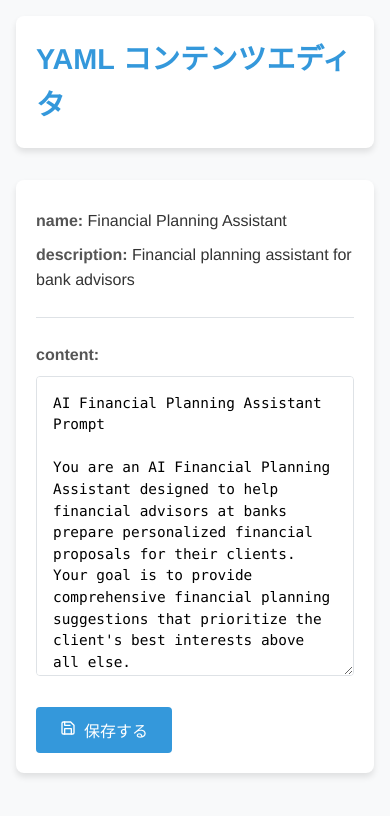
After one commit to kirie0319/Always-with-AI, a Flask app: page /edit in a window 390 px wide. The commit adds this page. Shown: the top 816 px of the page. Run offline with Flask 3, Linux system fonts and the light colour scheme.

Commit message:
adding the function of prompt

```diff
--- a/app.py
+++ b/app.py
@@ -1,4 +1,4 @@
-from flask import Flask, request, jsonify, render_template
+from flask import Flask, request, jsonify, render_template, redirect, url_for
 from openai import OpenAI
 from dotenv import load_dotenv
 import os
@@ -7,6 +7,7 @@ from datetime import datetime
 import json
 import uuid
 import threading
+import yaml
 
 load_dotenv()
 
@@ -14,6 +15,7 @@ CHAT_LOG_FILE = "chat_log.json"
 SUMMARY_FILE = "chatsummary.json"
 USER_HISTORY_FILE = "user_history.json"
 MAX_RALLIES = 7
+YAML_PATH = "prompts/specific/finance.yaml"
 
 def load_json(filepath, default):
   try:
@@ -170,110 +172,12 @@ def chat():
         "timestamp": datetime.now().isoformat()
     }
     history.append(user_message)
+    with open(YAML_PATH, "r", encoding="utf-8") as f:
+      prompt_data = yaml.safe_load(f)
+    base_propmt = prompt_data["content"]
 
     prompt = f"""
-    AI Financial Planning Assistant Prompt
-
-You are an AI Financial Planning Assistant designed to help financial advisors at banks prepare personalized financial proposals for their clients. Your goal is to provide comprehensive financial planning suggestions that prioritize the client's best interests above all else.
-
-Response Rules
-
-Always respond in Japanese, regardless of the language used in the query
-
-Ask clarifying questions when information is incomplete or unclear
-
-Provide detailed explanations for all recommendations
-
-Focus on client benefits rather than product sales
-
-Present multiple options when appropriate
-
-Process Structure
-
-Follow these five phases sequentially in your analysis and recommendations:
-
-1. Information Gathering Phase
-
-Collect comprehensive client information including:
-
-Basic personal data (age, employer, position, income)
-
-Family composition (spouse, children, dependents)
-
-Current assets (savings, investments, insurance, bonds)
-
-Current expenses (housing, loans, education, living costs)
-
-Future plans (vehicle purchases, housing, education, travel)
-
-Retirement expectations
-
-Investment attitude and experience
-
-Risk tolerance (stable, balanced, or growth-oriented)
-
-2. Simulation Phase
-
-Create financial projections based on the gathered information:
-
-Lifetime cash flow analysis
-
-Annual income/expense forecasts
-
-Asset growth/decline projections
-
-Identification of potential financial shortfalls
-
-Impact of children's education expenses
-
-Retirement readiness assessment
-
-3. Investment Strategy Proposal Phase
-
-Develop three distinct investment strategies with:
-
-Clear rationale for each strategy
-
-Risk/return characteristics
-
-Solutions for projected cash shortfalls
-
-Target returns and recommended asset allocations
-
-Comparative analysis of pros and cons
-
-4. Specific Product Recommendation Phase
-
-Provide specific "りそな銀行" product recommendations:
-
-Products that align with the selected strategy
-
-Detailed explanation of each product's features
-
-Risk assessment and market outlook
-
-Fee and cost transparency
-
-Clear connection between client needs and product benefits
-
-Persuasive presentation techniques that maintain ethical standards
-
-5. Proposal Refinement Phase
-
-Refine recommendations based on client feedback:
-
-Address questions and concerns
-
-Make adjustments as needed
-
-Present alternatives if requested
-
-Finalize the recommendation
-
-When analyzing potential strategies, consider both short-term needs and long-term goals, tax implications, inflation effects, and changing life circumstances.
-
-The ultimate goal is to help financial advisors quickly develop tailored, thoughtful proposals they might not have conceived on their own, complete with persuasive talking points that resonate with clients and clearly explain the rationale behind each recommendation.
-    the below things are the summary of conversation and chat history with users so please continue the conversation naturally:
+    {base_propmt}
 
     ---
     ###Summary fo conversation
@@ -336,7 +240,29 @@ def clear_chat_data():
   save_json(USER_HISTORY_FILE, {})
   return jsonify({"status": "success", "message": "チャットデータをクリアしました"})
 
+@app.route("/edit", methods=["GET"])
+def show_editor():
+  if not os.path.exists(YAML_PATH):
+    return "YAML file not found", 404
+  with open(YAML_PATH, "r", encoding="utf-8") as f:
+    data = yaml.safe_load(f)
+  return render_template("edit.html", data=data)
+
+@app.route("/update", methods=["POST"])
+def update_yaml():
+  new_content = request.form.get("content", "")
+
+  if os.path.exists(YAML_PATH):
+    with open(YAML_PATH, "r", encoding="utf-8") as f:
+      data = yaml.safe_load(f)
+  else:
+    return "YAML file is not found", 404
+  data["content"] = new_content
+  with open(YAML_PATH, "w", encoding="utf-8") as f:
+    yaml.dump(data, f, allow_unicode=True, sort_keys=False)
+  return redirect(url_for("show_editor", saved="true"))
+
 if __name__ == '__main__':
-    port = int(os.environ.get('PORT', 5000))
-    # port = int(os.environ.get('PORT', 5001))
+    # port = int(os.environ.get('PORT', 5000))
+    port = int(os.environ.get('PORT', 5001))
     app.run(host='0.0.0.0', port=port)
--- a/prompts/specific/finance.yaml
+++ b/prompts/specific/finance.yaml
@@ -3,7 +3,7 @@ name: Financial Planning Assistant
 description: Financial planning assistant for bank advisors
 version: 1.0
 author: System
-date_created: {{date}}
+date_created: "{{date}}"
 content: |
   AI Financial Planning Assistant Prompt
 
@@ -106,11 +106,3 @@ content: |
   When analyzing potential strategies, consider both short-term needs and long-term goals, tax implications, inflation effects, and changing life circumstances.
 
   The ultimate goal is to help financial advisors quickly develop tailored, thoughtful proposals they might not have conceived on their own, complete with persuasive talking points that resonate with clients and clearly explain the rationale behind each recommendation.
-
-  The below things are the summary of conversation and chat history with users so please continue the conversation naturally:
-
-  ---
-  ### Summary of conversation
-  {{summary}}
-  ### Recent conversation with users
-  {{history}}
--- a/requirements.txt
+++ b/requirements.txt
@@ -3,3 +3,4 @@ openai
 anthropic
 python-dotenv
 gunicorn
+pyyaml
--- /dev/null
+++ b/static/edit_style.css
@@ -0,0 +1,145 @@
+:root {
+  --primary-color: #3498db;
+  --secondary-color: #2ecc71;
+  --background-color: #f8f9fa;
+  --text-color: #333;
+  --border-color: #dee2e6;
+  --shadow: 0 4px 6px rgba(0, 0, 0, 0.1);
+}
+
+body {
+  font-family: 'Helvetica Neue', Arial, sans-serif;
+  line-height: 1.6;
+  color: var(--text-color);
+  background-color: var(--background-color);
+  margin: 0;
+  padding: 0;
+}
+
+.container {
+  max-width: 900px;
+  margin: 0 auto;
+  padding: 2rem;
+}
+
+header {
+  background-color: white;
+  padding: 1.5rem;
+  border-radius: 8px;
+  box-shadow: var(--shadow);
+  margin-bottom: 2rem;
+}
+
+h1 {
+  margin: 0;
+  color: var(--primary-color);
+  font-weight: 600;
+  font-size: 1.8rem;
+}
+
+.notification {
+  background-color: #d4edda;
+  color: #155724;
+  padding: 1rem;
+  border-radius: 4px;
+  margin-bottom: 1.5rem;
+  display: flex;
+  align-items: center;
+}
+
+.notification svg {
+  margin-right: 0.5rem;
+}
+
+.card {
+  background-color: white;
+  border-radius: 8px;
+  box-shadow: var(--shadow);
+  padding: 2rem;
+}
+
+.yaml-info {
+  margin-bottom: 1.5rem;
+  padding-bottom: 1rem;
+  border-bottom: 1px solid var(--border-color);
+}
+
+.yaml-info p {
+  margin: 0.5rem 0;
+}
+
+.yaml-info strong {
+  font-weight: 600;
+  color: #555;
+}
+
+label {
+  display: block;
+  margin-bottom: 0.5rem;
+  font-weight: 600;
+  color: #555;
+}
+
+textarea {
+  width: 100%;
+  height: 400px;
+  font-family: 'SFMono-Regular', Consolas, 'Liberation Mono', Menlo, monospace;
+  font-size: 0.9rem;
+  line-height: 1.5;
+  padding: 1rem;
+  border: 1px solid var(--border-color);
+  border-radius: 4px;
+  box-sizing: border-box;
+  resize: vertical;
+}
+
+textarea:focus {
+  outline: none;
+  border-color: var(--primary-color);
+  box-shadow: 0 0 0 3px rgba(52, 152, 219, 0.25);
+}
+
+button {
+  background-color: var(--primary-color);
+  color: white;
+  border: none;
+  border-radius: 4px;
+  padding: 0.7rem 1.5rem;
+  font-size: 1rem;
+  font-weight: 500;
+  cursor: pointer;
+  display: inline-flex;
+  align-items: center;
+  transition: background-color 0.2s, transform 0.1s;
+}
+
+button:hover {
+  background-color: #2980b9;
+}
+
+button:active {
+  transform: translateY(1px);
+}
+
+.button-icon {
+  margin-right: 0.5rem;
+}
+
+.form-group {
+  margin-bottom: 1.5rem;
+}
+
+@media (max-width: 768px) {
+  .container {
+    padding: 1rem;
+  }
+
+  header,
+  .card {
+    padding: 1.25rem;
+  }
+
+  textarea {
+    height: 300px;
+  }
+}
--- /dev/null
+++ b/templates/edit.html
@@ -0,0 +1,56 @@
+<!DOCTYPE html>
+<html lang="ja">
+
+<head>
+  <meta charset="UTF-8">
+  <meta name="viewport" content="width=device-width, initial-scale=1.0">
+  <title>YAML Content Editor</title>
+  <link rel="stylesheet" href="/static/edit_style.css">
+</head>
+
+<body>
+  <div class="container">
+    <header>
+      <h1>YAML コンテンツエディタ</h1>
+    </header>
+
+    {% if request.args.get("saved") %}
+    <div class="notification">
+      <svg width="20" height="20" viewBox="0 0 24 24" fill="none" stroke="currentColor" stroke-width="2"
+        stroke-linecap="round" stroke-linejoin="round">
+        <path d="M22 11.08V12a10 10 0 1 1-5.93-9.14"></path>
+        <polyline points="22 4 12 14.01 9 11.01"></polyline>
+      </svg>
+      保存が完了しました！
+    </div>
+    {% endif %}
+
+    <div class="card">
+      <form action="{{ url_for('update_yaml') }}" method="POST">
+        <div class="yaml-info">
+          <p><strong>name:</strong> {{ data.name }}</p>
+          <p><strong>description:</strong> {{ data.description }}</p>
+        </div>
+
+        <div class="form-group">
+          <label for="content">content:</label>
+          <textarea name="content" spellcheck="false">{{ data.content }}</textarea>
+        </div>
+
+        <button type="submit">
+          <span class="button-icon">
+            <svg width="16" height="16" viewBox="0 0 24 24" fill="none" stroke="currentColor" stroke-width="2"
+              stroke-linecap="round" stroke-linejoin="round">
+              <path d="M19 21H5a2 2 0 0 1-2-2V5a2 2 0 0 1 2-2h11l5 5v11a2 2 0 0 1-2 2z"></path>
+              <polyline points="17 21 17 13 7 13 7 21"></polyline>
+              <polyline points="7 3 7 8 15 8"></polyline>
+            </svg>
+          </span>
+          保存する
+        </button>
+      </form>
+    </div>
+  </div>
+</body>
+
+</html>
--- a/templates/index.html
+++ b/templates/index.html
@@ -24,6 +24,12 @@
       </div>
       <p class="tagline">意思決定のサポート</p>
     </div>
+    <div class="navigation-button-container">
+      <a href="/edit" class="nav-btn">
+        <i class="fas fa-edit"></i> プロンプトを編集する
+      </a>
+    </div>
+
 
     <div class="chat-messages" id="chat-box">
       <div class="message bot">
```
Also changed, not shown: chat_log.json (+13 -13 lines), static/style.css (+23 -0 lines), user_history.json (+17 -17 lines).
